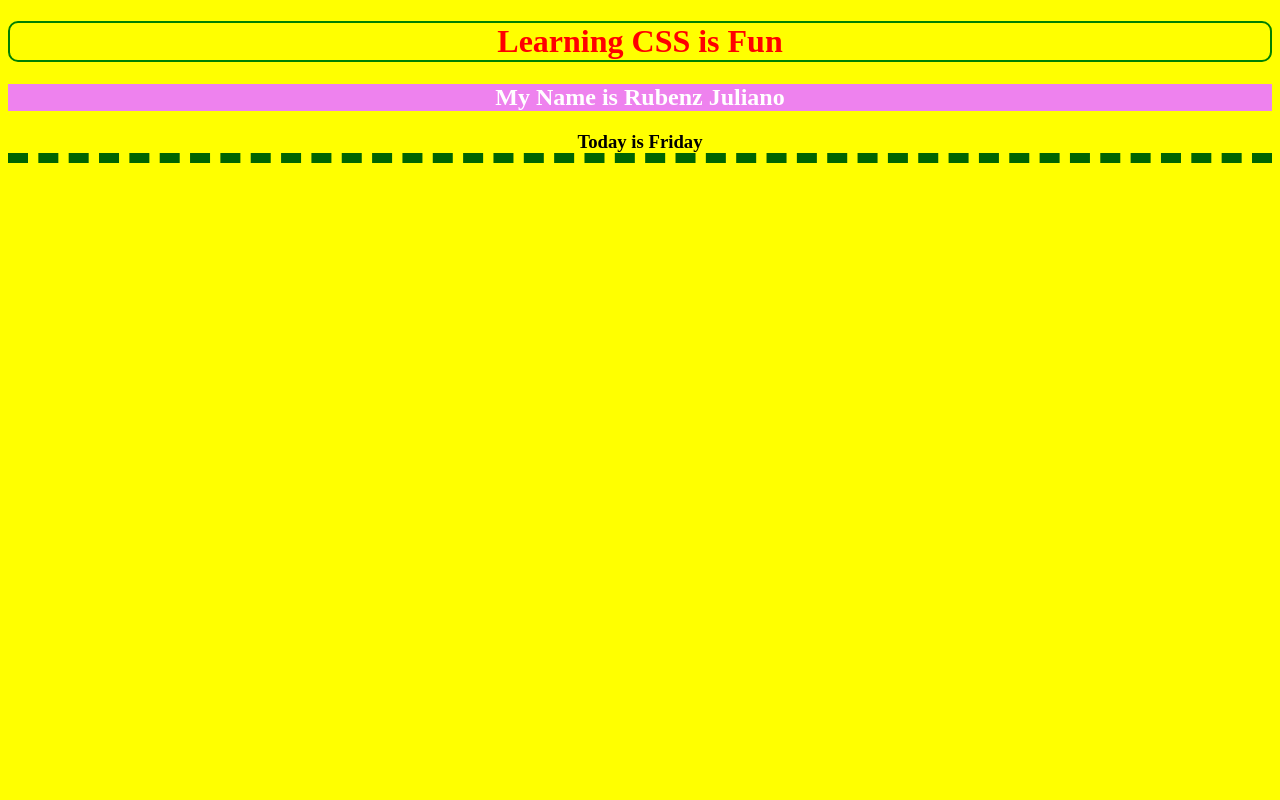
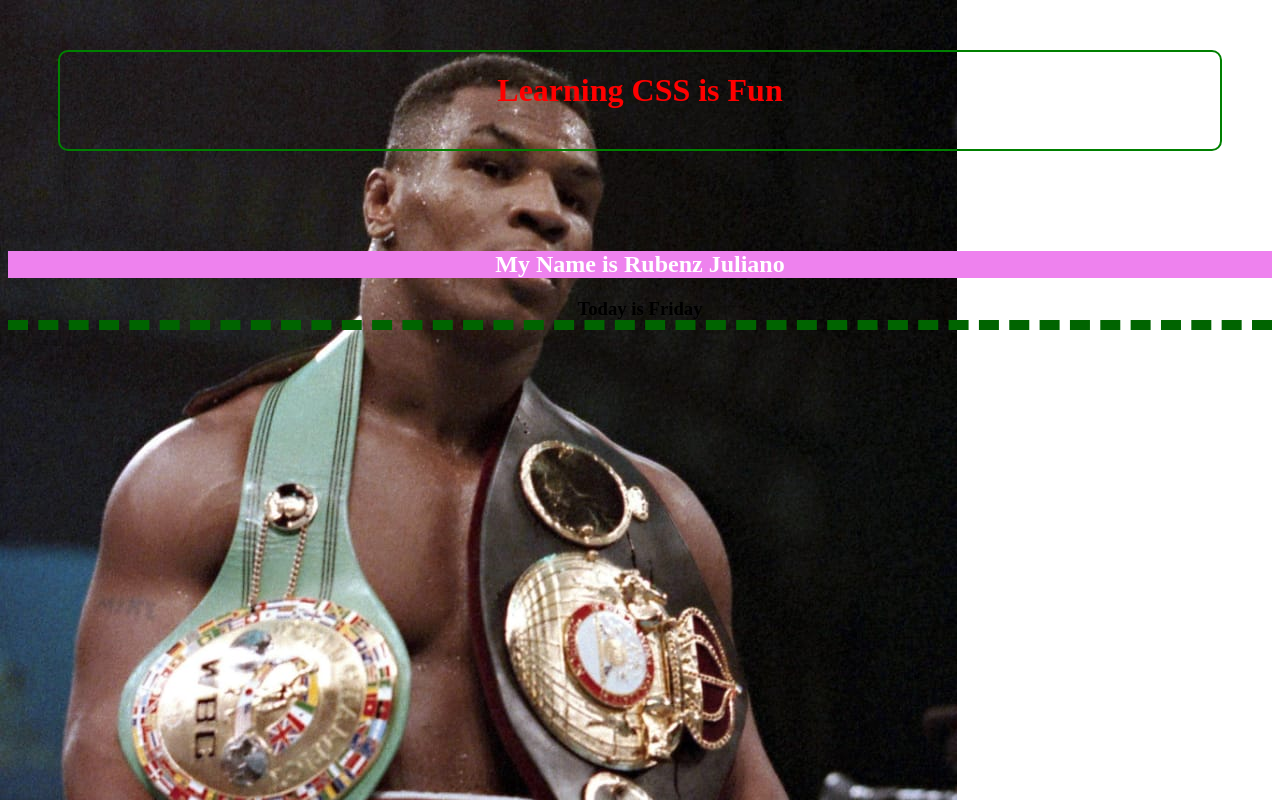
Before and after one commit to julianorubenz/web1, a plain HTML site: page learncss.html in a window 1280 px wide. Drawn offline with Linux system fonts and the light colour scheme.

Commit message:
added margin and padding

```diff
--- a/learncss.html
+++ b/learncss.html
@@ -8,17 +8,27 @@
         <style>
             /*This is a Comment in CSS*/
             body {
-                background-color: yellow;
+                /*background-color: yellow;*/
+                background-image: url("Tyson.jpg");
+                background-repeat: no-repeat;
             }
             #today {
                 border-bottom-width:10px ;
                 border-bottom-style: dashed;
                 border-bottom-color:darkgreen ;
+
+                border-bottom: 10px dashed darkgreen;
             }
             .center{
                text-align: center;
             }
             h1 {
+                margin-top: 50px;
+                margin-right: 50px;
+                margin-bottom: 100px;
+                margin-left: 50px;
+                padding-top:20px;
+                padding-bottom: 40px;
                 border-radius: 10px;
             }
         </style>
```
